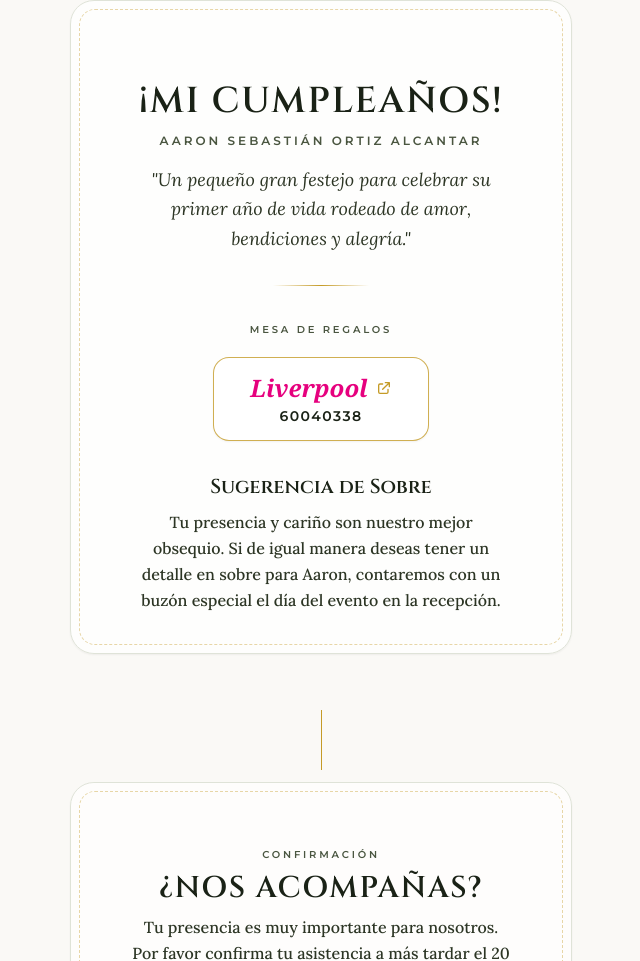
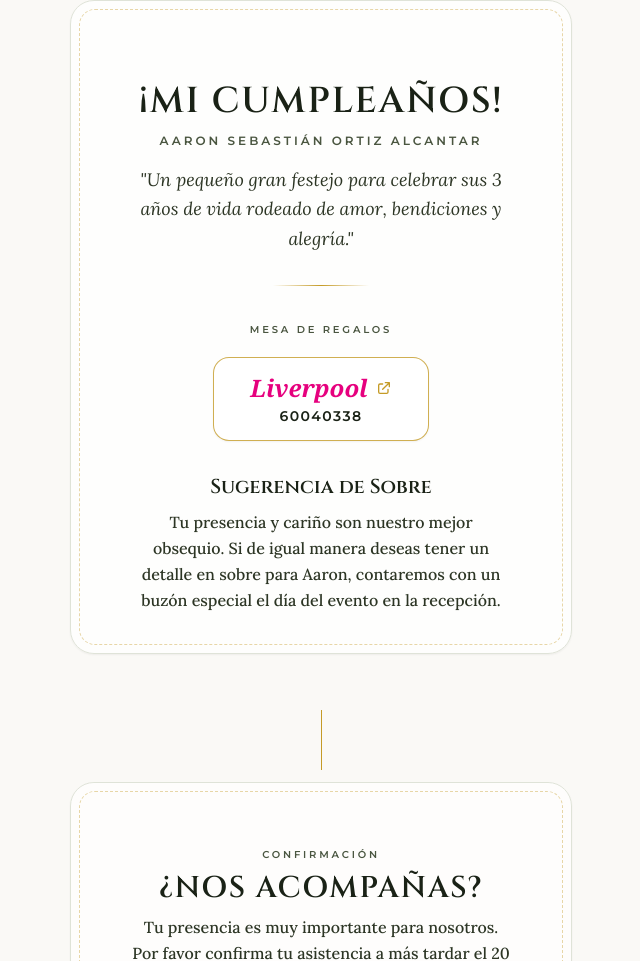
Before and after one commit to JCCJN04/bautizoaaronortiz, a website: page index.html in a window 1280 px wide. Shown: the part 2980-3941 px from the top of the page, without its empty margins (319-959 px from the left). Drawn offline with nearby package versions, Linux system fonts and the light colour scheme.

Commit message:
fix: corregir edad de cumpleaños a 3 años de vida

```diff
--- a/index.html
+++ b/index.html
@@ -402,7 +402,7 @@
         </p>
 
         <p class="font-body italic text-[17px] sm:text-[18px] text-[#2C3524] font-medium max-w-[90%] mx-auto leading-relaxed pt-1">
-          "Un pequeño gran festejo para celebrar su primer año de vida rodeado de amor, bendiciones y alegría."
+          "Un pequeño gran festejo para celebrar sus 3 años de vida rodeado de amor, bendiciones y alegría."
         </p>
       </div>
 
```
